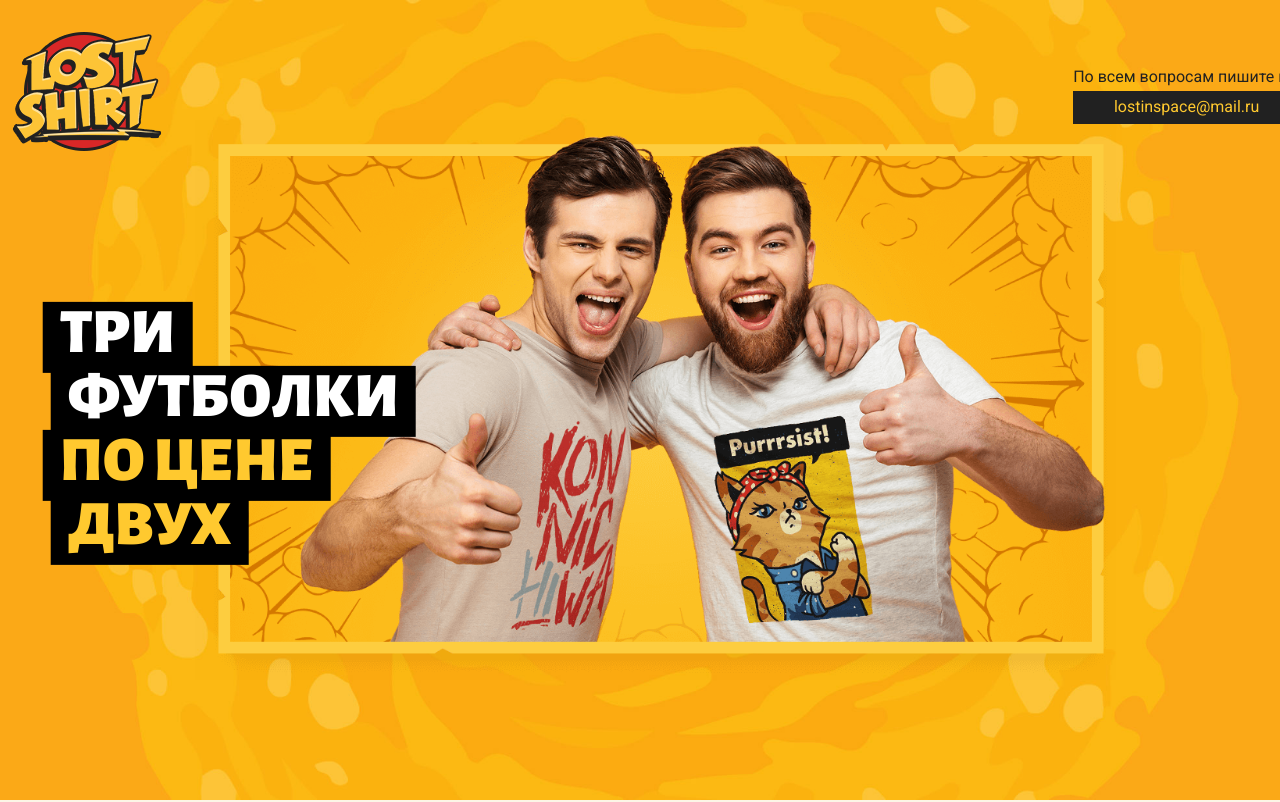
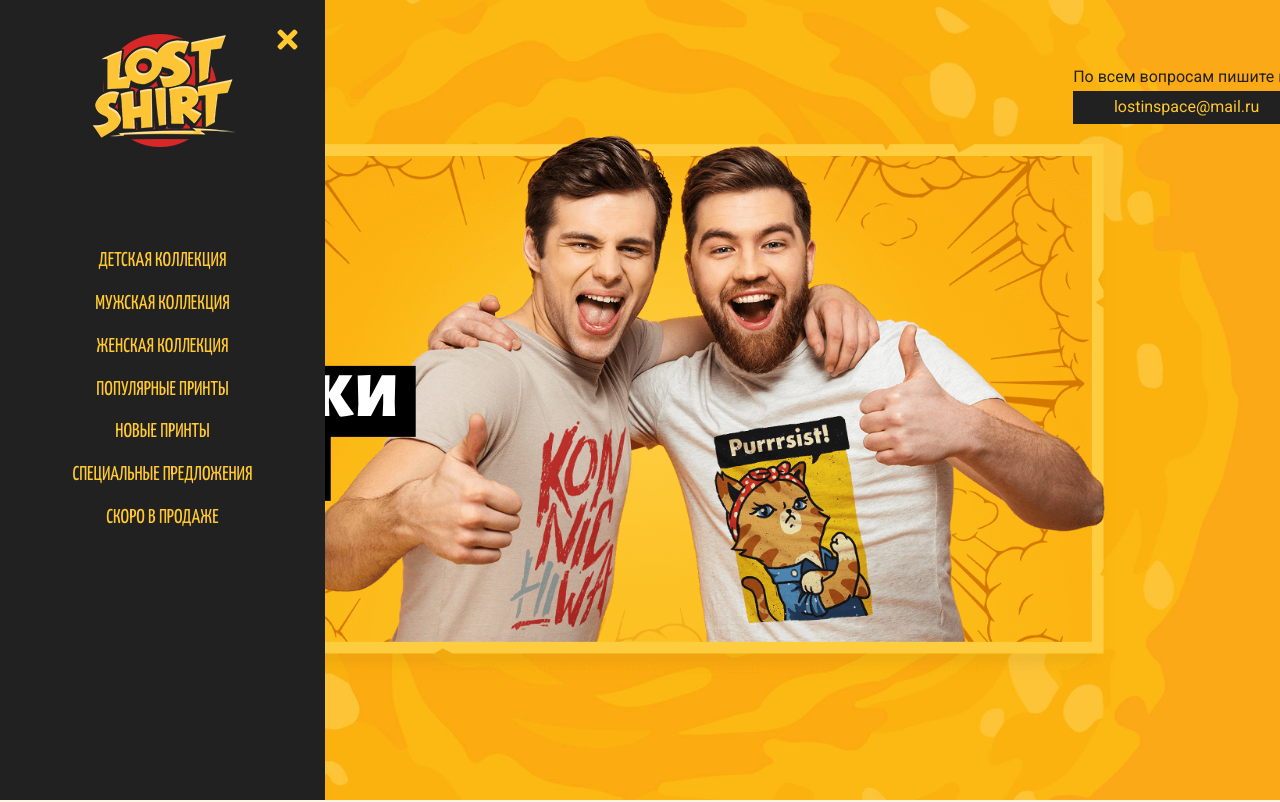
Before and after one commit to NailBrain13/Lost-shirt, a plain HTML site: page index.html in a window 1280 px wide. Shown: the top 802 px of the page. Drawn offline with nearby package versions, Linux system fonts and the light colour scheme.

Commit message:
Side-menu

```diff
--- a/index.html
+++ b/index.html
@@ -9,7 +9,7 @@
   <link href="https://fonts.googleapis.com/css2?family=Roboto:wght@400;700&display=swap" rel="stylesheet" />
   <link href="https://fonts.googleapis.com/css?family=Yanone+Kaffeesatz:400,700&amp;subset=cyrillic" rel="stylesheet" />
   <link rel="stylesheet" href="main.css" />
-  <title>Home page</title>
+  <title>Lost Shirt: Main Page</title>
 </head>
 
 <body>
@@ -42,6 +42,49 @@
           </div>
         </div>
       </div>
+
+      <aside class="sidebar sidebar--opened">
+        <a href="#!" class="sidebar__hamburger">
+          <svg class="sidebar__hamburger-icon">
+            <use xlink:href="./images/icons-sprite.svg#bars"></use>
+          </svg>
+        </a>
+        <div class="sidebar__header">
+          <a href="#!" class="logo">
+            <img src="./images/content/logos/logo-main.png" alt="logo" class="logo__image" />
+          </a>
+          <a href="#" class="sidebar__close">
+            <svg class="sidebar__close-icon">
+              <use xlink:href="./images/icons-sprite.svg#cross"></use>
+            </svg>
+          </a>
+        </div>
+        <nav class="side-menu sidebar__menu">
+          <ul class="side-menu__list">
+            <li class="side-menu__item">
+              <a href="#" class="side-menu__link">Детская коллекция</a>
+            </li>
+            <li class="side-menu__item">
+              <a href="#" class="side-menu__link">Мужская коллекция</a>
+            </li>
+            <li class="side-menu__item">
+              <a href="#" class="side-menu__link">Женская коллекция</a>
+            </li>
+            <li class="side-menu__item">
+              <a href="#" class="side-menu__link">Популярные принты</a>
+            </li>
+            <li class="side-menu__item">
+              <a href="#" class="side-menu__link">Новые принты</a>
+            </li>
+            <li class="side-menu__item">
+              <a href="#" class="side-menu__link">Специальные предложения</a>
+            </li>
+            <li class="side-menu__item">
+              <a href="#" class="side-menu__link">Скоро в продаже</a>
+            </li>
+          </ul>
+        </nav>
+      </aside>
     </section>
 
     <section class="hero">
@@ -267,7 +310,8 @@
         <section class="extras">
           <div class="extras__col">
             <a href="#!" class="extras__best">
-              Лучшие принты <br> 2019 года
+              Лучшие принты <br />
+              2019 года
             </a>
           </div>
 
@@ -309,6 +353,8 @@
       </div>
     </footer>
   </div>
+
+  <script src="./scripts/sidebar-menu.js"></script>
 </body>
 
 </html>
--- a/main.css
+++ b/main.css
@@ -81,6 +81,95 @@ ul>li {
   transform: translate(-50%, -50%);
   width: 1140px;
   height: 70%;
+}
+
+.sidebar {
+  width: 75px;
+  position: absolute;
+  left: 0;
+  top: 0;
+  bottom: 0;
+  background: #212121;
+  box-sizing: border-box;
+  display: flex;
+  align-items: center;
+  justify-content: center;
+  flex-direction: column;
+}
+
+.sidebar__menu {
+  position: absolute;
+  left: -400px;
+}
+
+.sidebar--opened .sidebar__menu {
+  left: 0;
+  width: 100%;
+  text-align: center;
+}
+
+.sidebar__hamburger {
+  display: block;
+  position: absolute;
+  top: 27px;
+  left: 50%;
+  transform: translate(-50%);
+}
+
+.sidebar__hamburger-icon {
+  width: 30px;
+  height: 30px;
+  fill: var(--yellow);
+}
+
+.sidebar--opened {
+  width: 325px;
+  padding: 0 3% 0 4%;
+}
+
+.sidebar--opened .sidebar__hamburger {
+  display: none;
+}
+
+.sidebar--opened .sidebar__header {
+  display: flex;
+}
+
+.sidebar__header {
+  position: absolute;
+  top: 29px;
+  left: 0;
+  right: 0;
+  display: none;
+  justify-content: center;
+}
+
+.sidebar__close {
+  position: absolute;
+  top: -4px;
+  right: 23px;
+}
+
+.sidebar__close-icon {
+  width: 29px;
+  height: 29px;
+  fill: var(--yellow);
+}
+
+.side-menu__item {
+  margin-bottom: 20px;
+}
+
+.side-menu__link {
+  font-size: 20px;
+  color: var(--yellow);
+  text-decoration: none;
+  text-transform: uppercase;
+  font-family: var(--titlesFont);
+}
+
+.side-menu__link:hover {
+  color: var(--red);
 }
 
 .fade-slider {
--- /dev/null
+++ b/scripts/sidebar-menu.js
@@ -0,0 +1 @@
+console.log("Hello")
```
